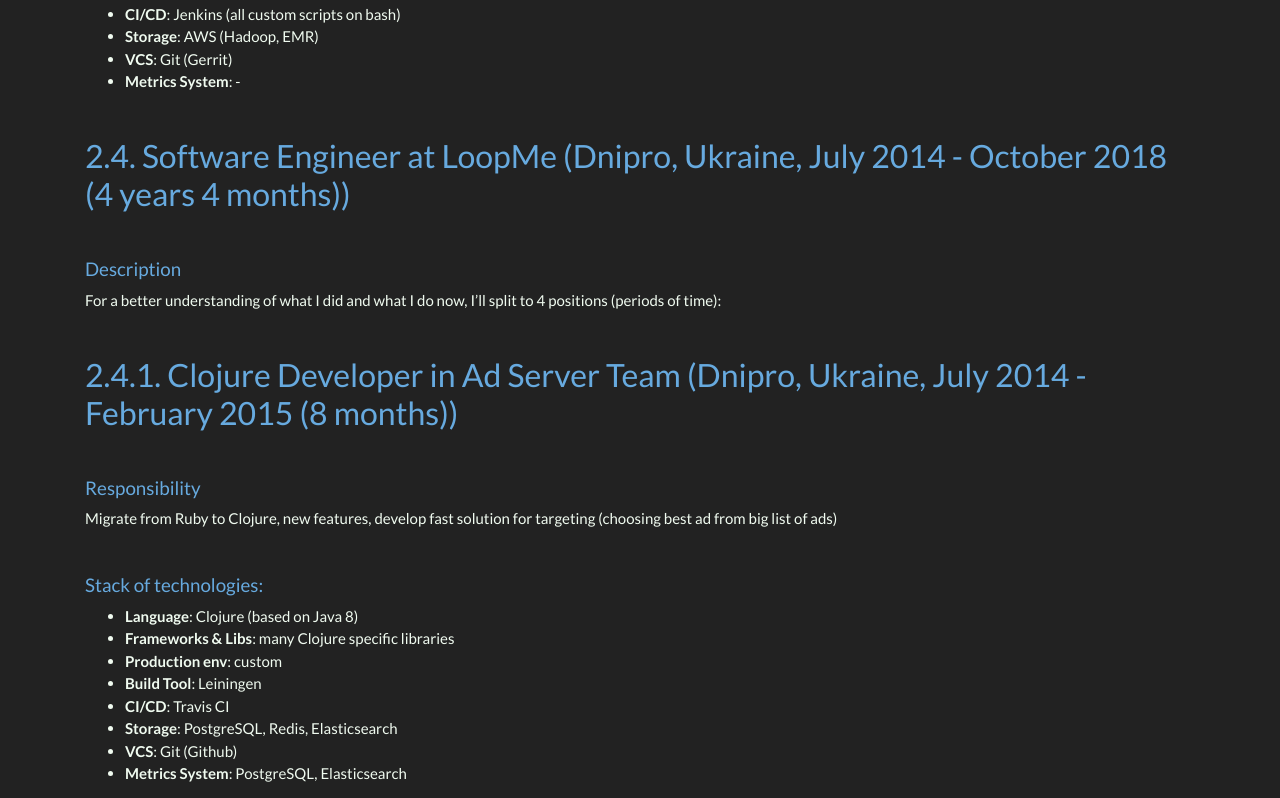
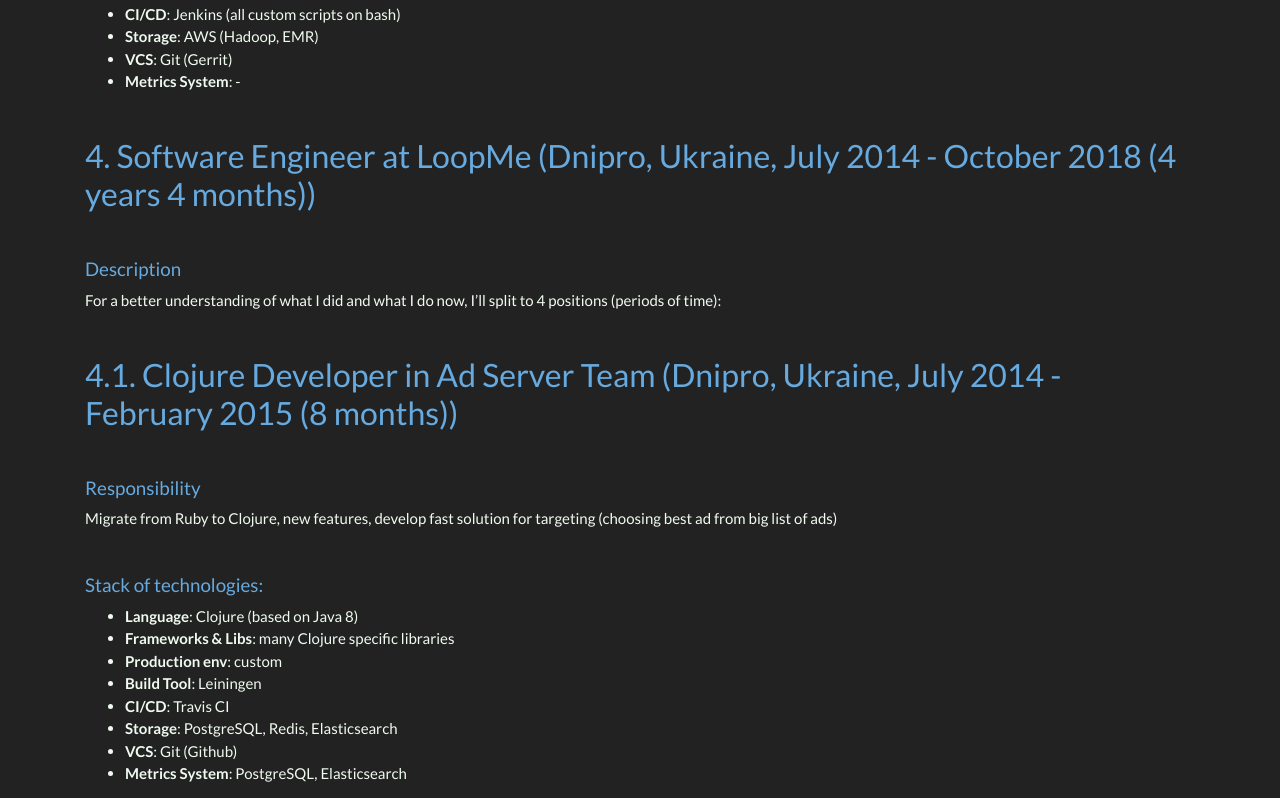
Before and after one commit to DimkaGorhover/dimkagorhover.github.io, a React (Create React App) app: page / in a window 1280 px wide. Shown: the part 1782-2580 px from the top of the page. Built offline with nearby package versions, Linux system fonts and the light colour scheme.

Commit message:
fix exp index

```diff
--- a/src/components/Experience.js
+++ b/src/components/Experience.js
@@ -6,7 +6,7 @@
 
     const experienceComponent = experiences.map((experience, i) => {
         return (
-            <ExperienceEntry indexSuffix={2} index={i + 1} experience={experience}/>
+            <ExperienceEntry index={i + 1} experience={experience}/>
         );
     });
 
--- a/src/components/ExperienceEntry.js
+++ b/src/components/ExperienceEntry.js
@@ -28,15 +28,19 @@
 
 export const ExperienceEntry = ({experience: exp, indexSuffix, index}) => {
 
+    if (indexSuffix) {
+        index = indexSuffix + '.' + index
+    }
+
     return (
         <div>
-            <h3>{indexSuffix}.{index}. {exp.name} ({exp.city}, {prettyPeriod(exp.dates)})</h3>
+            <h3>{index}. {exp.name} ({exp.city}, {prettyPeriod(exp.dates)})</h3>
             <ExperienceEntryTextBlock title="Description" text={exp.description}/>
             <ExperienceEntryTextBlock title="Responsibility" text={exp.responsibility}/>
             <TechStack techStack={exp.techStack}/>
             <ExperienceEntryTextBlock title="Achievements" text={exp.achievements}/>
             <ExperienceEntryTextBlock title="Current State" text={exp.currentState}/>
-            <InnerExperiences experiences={exp.inner} indexSuffix={indexSuffix + "." + index}/>
+            <InnerExperiences experiences={exp.inner} indexSuffix={index}/>
         </div>
     )
 };
```
Also changed, not shown: 2 other files (tests, documents, lock files or other folders).
